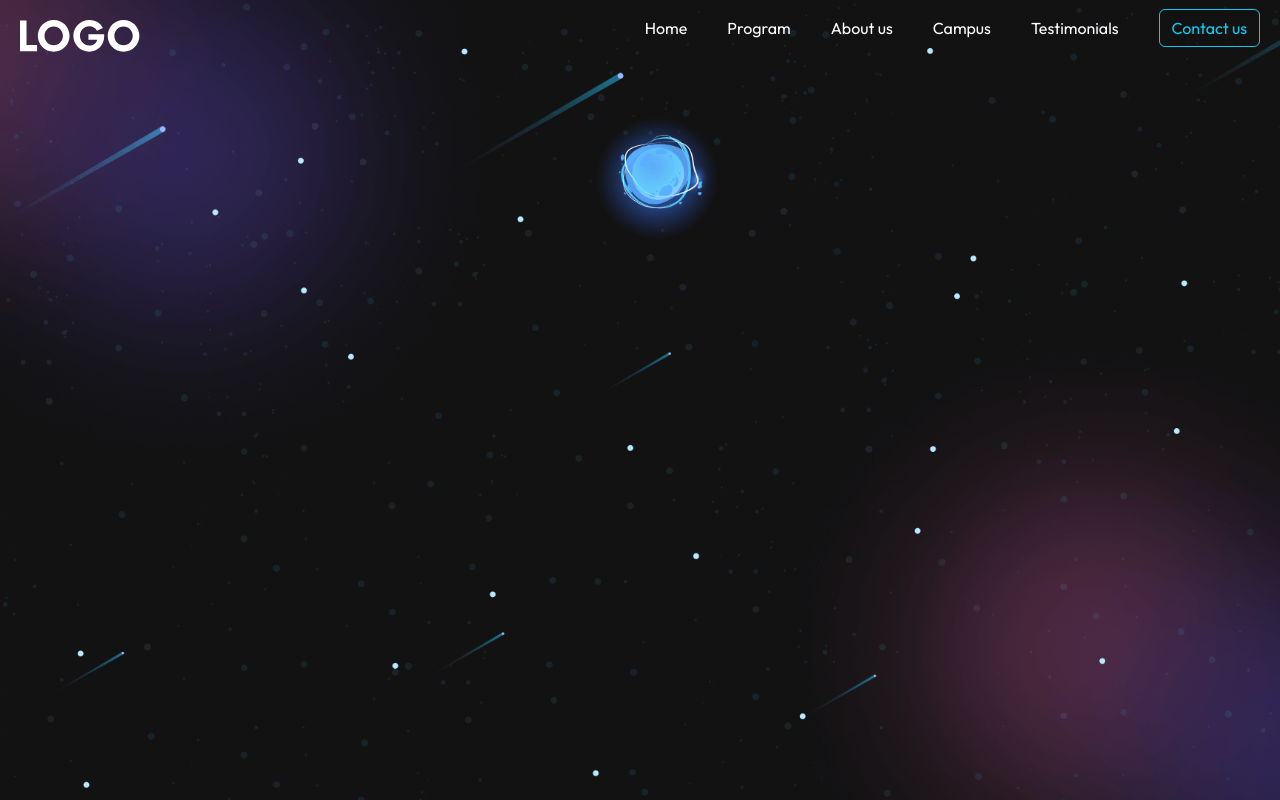
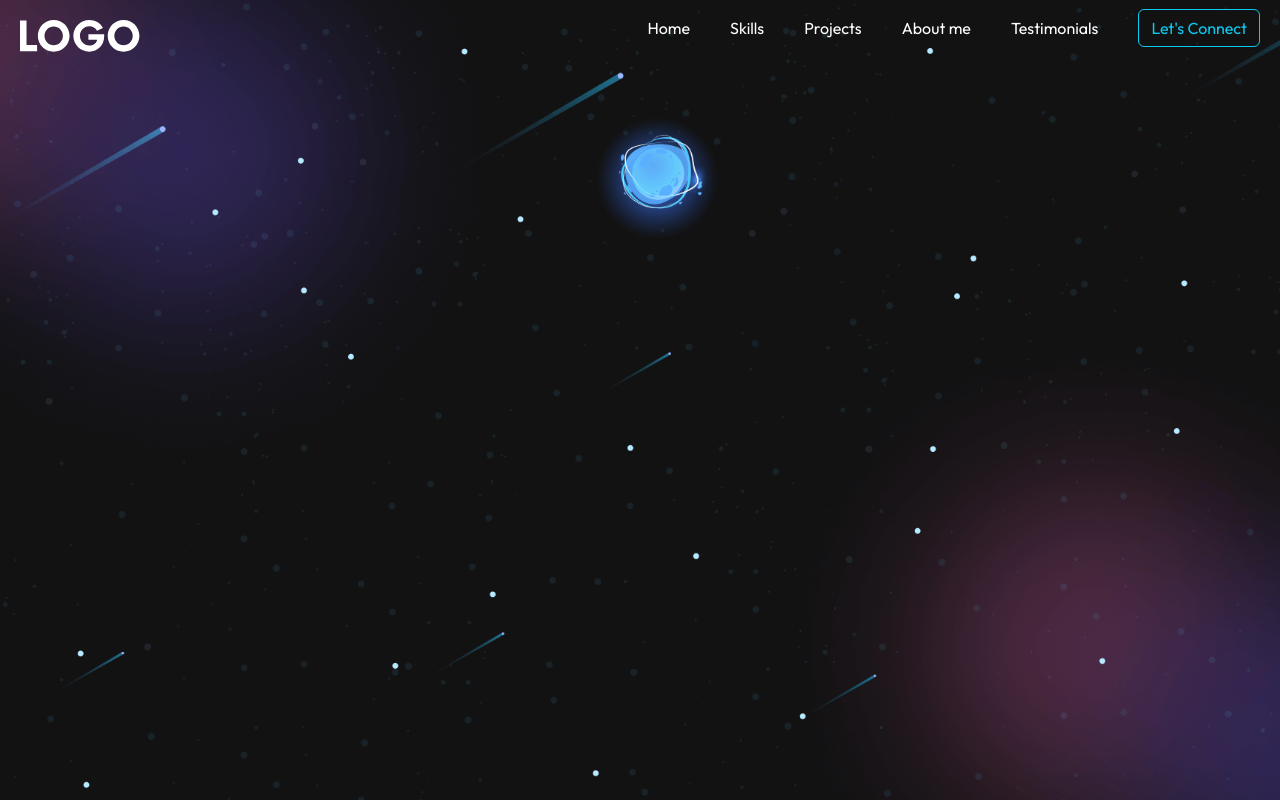
Before and after one commit to kathy239/Personal_Portfolio, a React (Vite) app: page / in a window 1280 px wide. Built offline with nearby package versions, Linux system fonts and the light colour scheme.

Commit message:
Update NavBar

```diff
--- a/src/Components/NavBar/Navbar.jsx
+++ b/src/Components/NavBar/Navbar.jsx
@@ -28,17 +28,17 @@ const Navbar = () => {
           </li>
           <li>
             <Link to="program" smooth={true} offset={-260} duration={500}>
-              Program
+              Skills
             </Link>
           </li>
           <li>
             <Link to="about-us" smooth={true} offset={-150} duration={500}>
-              About us
+              Projects
             </Link>
           </li>
           <li>
             <Link to="campus" smooth={true} offset={-260} duration={500}>
-              Campus
+              About me
             </Link>
           </li>
           <li>
@@ -55,7 +55,7 @@ const Navbar = () => {
               offset={-260}
               duration={500}
             >
-              Contact us
+              Let's Connect
             </Button>
           </li>
         </ul>
```
